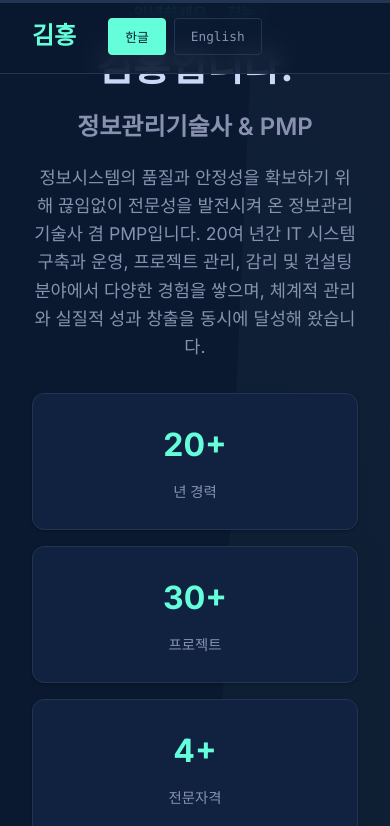
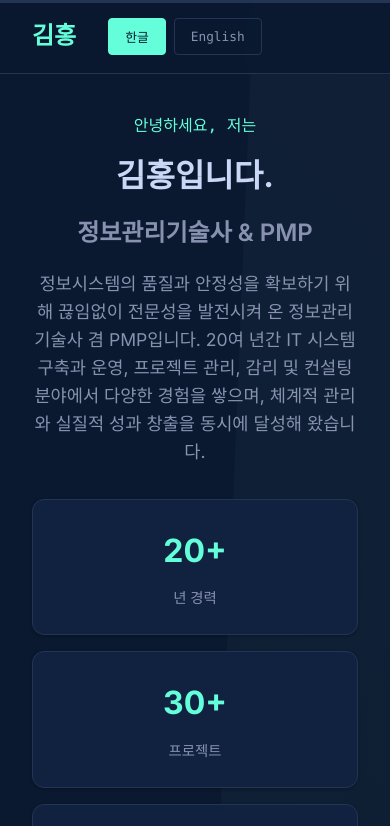
Before and after one commit to gimong70/gimong70.github.io, a plain HTML site: page index.html in a window 390 px wide. Shown: the top 826 px of the page. Drawn offline with Linux system fonts and the light colour scheme.

Commit message:
Add files via upload

```diff
--- a/index.html
+++ b/index.html
@@ -160,6 +160,7 @@
             background: var(--background-primary);
             position: relative;
             overflow: hidden;
+            padding-top: 80px;
         }
 
         .hero::before {
@@ -804,6 +805,18 @@
                 grid-template-columns: 1fr;
                 gap: 2rem;
                 text-align: center;
+                padding-top: 2rem;
+                min-height: calc(100vh - 160px);
+                display: flex;
+                flex-direction: column;
+                justify-content: center;
+            }
+
+            .hero-content h1 {
+                font-size: clamp(2rem, 8vw, 3rem);
+                margin-bottom: 1rem;
+                line-height: 1.3;
+                word-break: keep-all;
             }
 
             .hero-stats {
@@ -1425,7 +1438,9 @@
                     const statNumbers = document.querySelectorAll('.stat-number');
                     statNumbers.forEach((stat, index) => {
                         const targets = [20, 30, 4];
-                        animateCounter(stat, targets[index]);
+                        if (targets[index] !== undefined) {
+                            animateCounter(stat, targets[index]);
+                        }
                     });
                     statsObserver.unobserve(entry.target);
                 }
```
